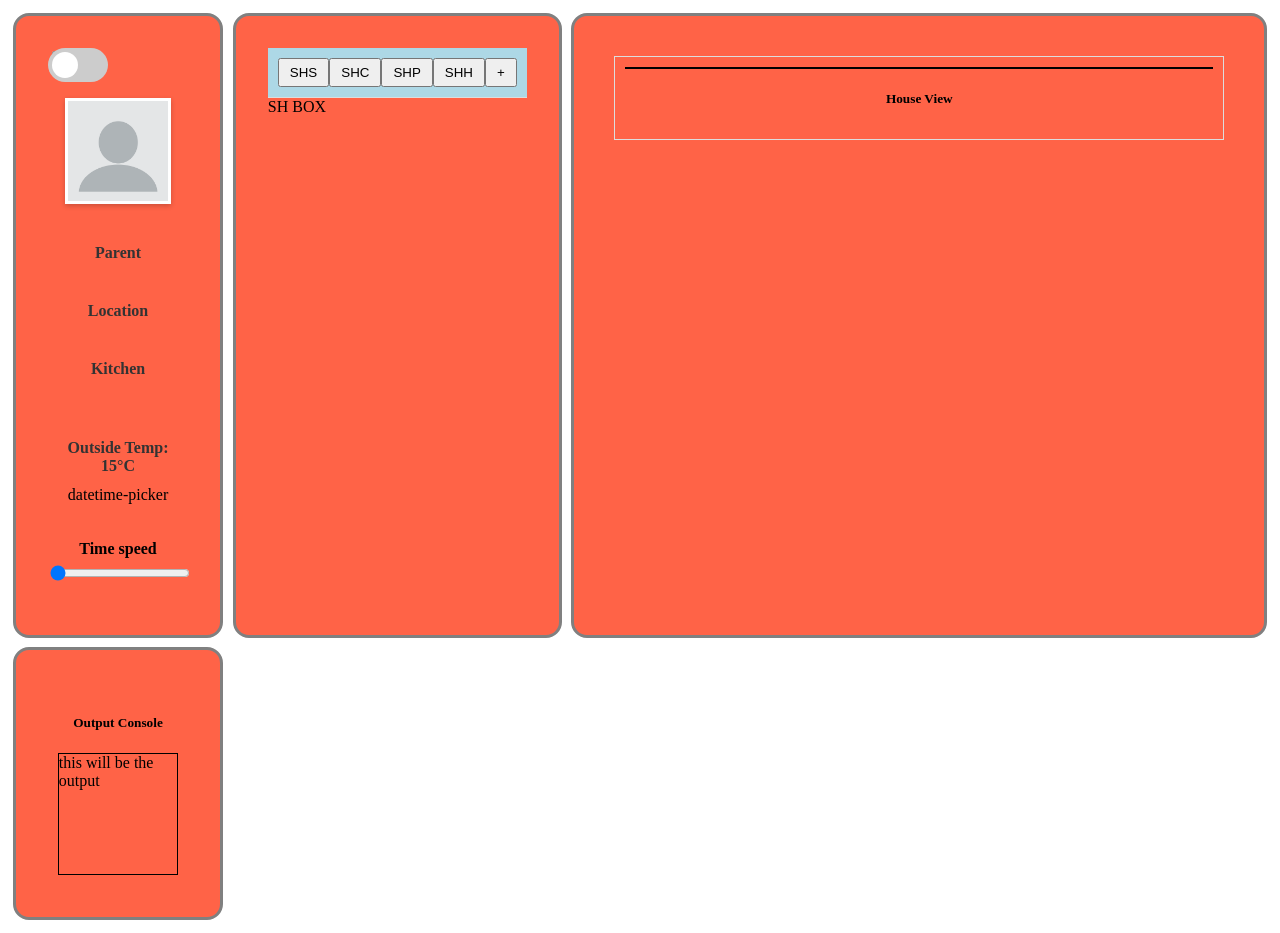
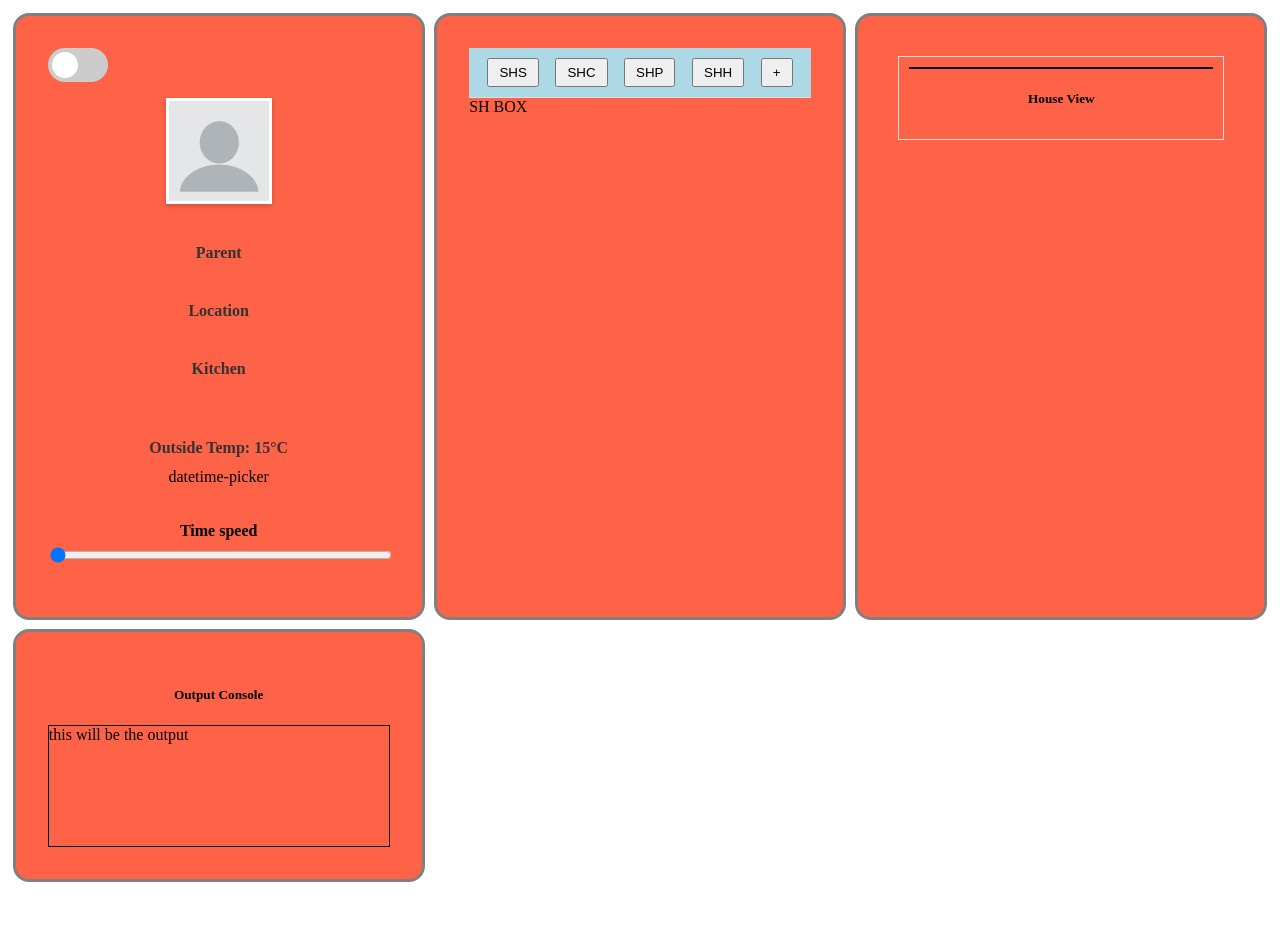
Before and after one commit to Ghawi25/Soen-343-Team-RAYGAK, a React (Vite) app: page / in a window 1280 px wide. After the commit the page ends 895 px from the top, so only its background shows below. Built offline with nearby package versions, Linux system fonts and the light colour scheme.

Commit message:
layout fix

```diff
--- a/src/App.css
+++ b/src/App.css
@@ -1,7 +1,7 @@
 #dashboard {
   display: grid;
   grid-template-rows: min-content 1fr;
-  grid-template-columns: min-content min-content 1fr;
+  grid-template-columns: 1fr 1fr 1fr;
 }
 
 .module {
@@ -142,21 +142,10 @@ input:checked + .slider:before {
   height: 90%;
 }
 
-.output-console {
-  flex: 1;
-  height: 15%;
-  padding: 10px;
-}
-
 .outputBox {
   border: 1px solid black;
   height: 120px;
   overflow-y: auto;
-}
-
-.console-line {
-  white-space: pre;
-  font-family: monospace;
 }
 
 .feature-nav {
--- a/src/components/HouseView.tsx
+++ b/src/components/HouseView.tsx
@@ -1,12 +1,10 @@
-
-
-function HouseView(){
-    return (<div className="house-view">
-    <div className="houseBox">
-      {}
+function HouseView() {
+  return (
+    <div id="house-view" className="house-view">
+      <div className="houseBox">{}</div>
+      <h5 style={{ textAlign: "center" }}>House View</h5>
     </div>
-    <h5 style={{textAlign:'center'}}>House View</h5>
-  </div>);
-};
+  );
+}
 
 export default HouseView;
--- a/src/components/SH.tsx
+++ b/src/components/SH.tsx
@@ -3,14 +3,14 @@ import SHBox from "./SHBox";
 
 function SH() {
   return (
-    <>
+    <div id="SH">
       <div>
         <TabExplorer />
       </div>
       <div>
         <SHBox />
       </div>
-    </>
+    </div>
   );
 }
 
```
